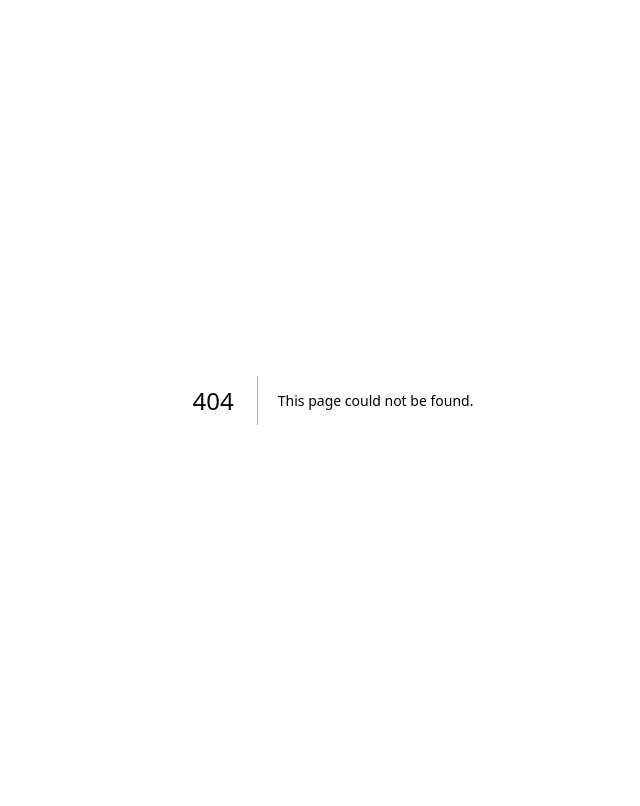
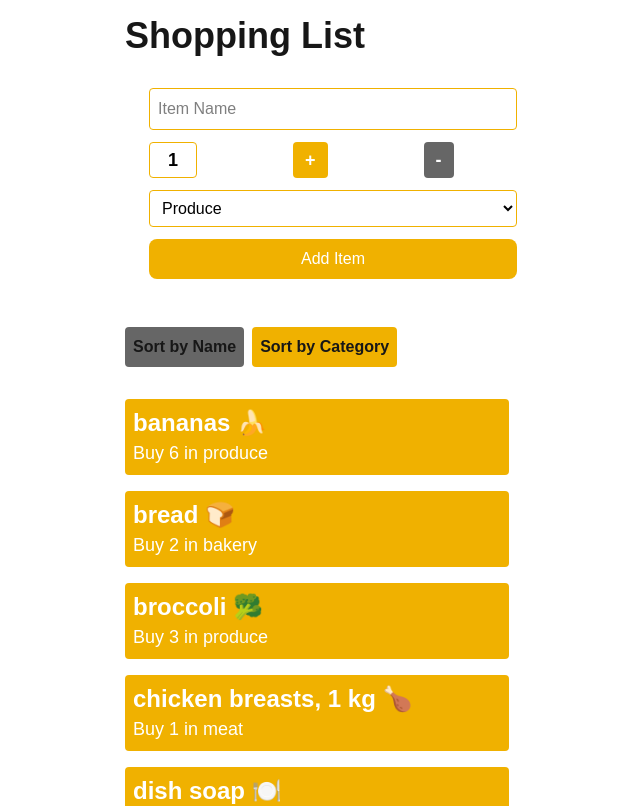
Before and after one commit to AbdullahDauda/cprg306-assignments, a Next.js app in the folder cprg306-assignments/: page /week-7 in a window 1280 px wide. Before the commit this address had no page. Shown: the top 806 px of the page, without its empty margins (307-947 px from the left). Built offline with nearby package versions, Linux system fonts and the light colour scheme.

Commit message:
Add week-7

```diff
--- a/cprg306-assignments/app/page.js
+++ b/cprg306-assignments/app/page.js
@@ -9,6 +9,7 @@ export default function Page() {
         <Link href="./week-4">Week 4 Assignment <br/></Link>
         <Link href="./week-5">Week 5 Assignment <br/></Link>
         <Link href="./week-6">Week 6 Assignment <br/></Link>
+        <Link href="./week-7">Week 7 Assignment <br/></Link>
     </main>
     );
 }
--- /dev/null
+++ b/cprg306-assignments/app/week-7/item-list.js
@@ -0,0 +1,68 @@
+'use client';
+
+import Item from "./item";
+import { useState } from "react";
+
+export default function ItemList({ items }) {
+
+    const [sortBy, setSortBy] = useState("name");
+
+
+
+    const sortedItems = [...items].sort((a, b) => {
+        if (sortBy == "name") {
+            return a.name.localeCompare(b.name);
+        }
+
+        else if (sortBy == "category" ) {
+            return a.category.localeCompare(b.category);
+        }
+
+        return 0;
+    });
+
+
+
+
+
+
+    return (
+        <div>
+            <div className="flex gap-2 mb-4">
+                    <button
+                    type="button"
+                    disabled={sortBy == "name"}
+                    onClick= {() => setSortBy("name")}
+                    className="p-2 my-4 rounded font-bold bg-yellow-500"
+                    >
+                        Sort by Name
+                    </button>
+
+                    <button
+                    type="button"
+                    disabled={sortBy == "category"}
+                    onClick= {() => setSortBy("category")}
+                    className="p-2 my-4 rounded font-bold bg-yellow-500"
+                    >
+                        Sort by Category
+                    </button>
+            </div>
+
+            <div>
+                <ul>
+                    {sortedItems.map(item => (
+                        <li key={item.id}>
+                            <Item
+                            name={item.name}
+                            quantity={item.quantity}
+                            category={item.category}
+                            />
+
+                        </li>
+                    ))}
+                </ul>
+            </div>
+        </div>
+    )
+
+}
--- /dev/null
+++ b/cprg306-assignments/app/week-7/item.js
@@ -0,0 +1,12 @@
+
+export default function Item({name, quantity, category}) {
+
+
+    return (
+    <ul className="bg-yellow-500 my-4 p-2 w-96 rounded">
+        <li className="text-white text-2xl font-bold"> {name} <br/> </li>
+        <li className="text-white text-lg"> Buy {quantity} in {category} </li>
+    </ul>
+    )
+
+}
--- /dev/null
+++ b/cprg306-assignments/app/week-7/items.json
@@ -0,0 +1,76 @@
+[
+    {
+        "id": "1h2GJKH12gkHG31h1H",
+        "name": "milk, 4 L 🥛",
+        "quantity": 1,
+        "category": "dairy"
+    },
+    {
+        "id": "2KJH3k2j3H1k2J3K1H",
+        "name": "bread 🍞",
+        "quantity": 2,
+        "category": "bakery"
+    },
+    {
+        "id": "3h2KJH3k2j3H1k2J3",
+        "name": "eggs, dozen 🥚",
+        "quantity": 2,
+        "category": "dairy"
+    },
+    {
+        "id": "4k2J3K1H2GJKH12gk",
+        "name": "bananas 🍌",
+        "quantity": 6,
+        "category": "produce"
+    },
+    {
+        "id": "5H1h1H2KJH3k2j3H",
+        "name": "broccoli 🥦",
+        "quantity": 3,
+        "category": "produce"
+    },
+    {
+        "id": "6H1k2J3K1H2GJKH1",
+        "name": "chicken breasts, 1 kg 🍗",
+        "quantity": 1,
+        "category": "meat"
+
+    },
+    {
+        "id": "7gkHG31h1H2KJH3k",
+        "name": "pasta sauce 🍝",
+        "quantity": 3,
+        "category": "canned goods"
+    },
+    {
+        "id": "8j3H1k2J3K1H2GJK",
+        "name": "spaghetti, 454 g 🍝",
+        "quantity": 2,
+        "category": "dry goods"
+    },
+    {
+        "id": "9H12gkHG31h1H2KJ",
+        "name": "toilet paper, 12 pack 🧻",
+        "quantity": 1,
+        "category": "household"
+    },
+    {
+        "id": "10H3k2j3H1k2J3K1",
+        "name": "paper towels, 6 pack 🧻",
+        "quantity": 1,
+        "category": "household"
+    },
+
+    {
+        "id": "11k2J3K1H2GJKH12",
+        "name": "dish soap 🍽️",
+        "quantity": 1,
+        "category": "household"
+    },
+    {
+        "id": "12GJKH12gkHG31h1",
+        "name": "hand soap 🧼",
+        "quantity": 4,
+        "category": "household"
+    }
+]
--- /dev/null
+++ b/cprg306-assignments/app/week-7/new-item.js
@@ -0,0 +1,104 @@
+'use client';
+
+import { useState } from "react";
+
+export default function NewItem({ onAddItem }) {
+
+    const [quantity, setQuantity] = useState(1);
+    const [name, setName] = useState("");
+    const [category, setCategory] = useState("produce");
+
+    function Increment() {
+        if (quantity < 20) {
+           setQuantity(quantity + 1)
+        }
+    }
+
+    function Decrement() {
+        if (quantity > 1) {
+            setQuantity(quantity - 1)
+        }
+    }
+
+    const handleSubmit = (event) => {
+        event.preventDefault();
+
+
+        const newItem = {
+            id: Math.random().toString(36).substring(2, 10) + Math.random().toString(36).substring(2, 10),
+            name,
+            quantity,
+            category,
+        };
+
+        onAddItem(newItem);
+        console.log(newItem);
+
+        setQuantity(1);
+        setName("");
+        setCategory("produce");
+    }
+
+
+
+    return (
+        <form onSubmit={handleSubmit} className="mx-auto my-4 gap-3 flex flex-col justify-content rounded text-black bg-white w-100 p-4 ">
+
+            {/*Name Field*/}
+            <input
+            type="text"
+            value= {name}
+            onChange={(e) => {
+                setName(e.target.value)
+            }}
+            required
+            placeholder="Item Name"
+            className="border border-yellow-500 rounded p-2"
+            ></input>
+
+            {/* Quantity Field */}
+            <div className="flex space-x-24 ">
+                <input
+                type="text"
+                className="text-black w-12 text-lg font-extrabold text-center border border-yellow-500 rounded"
+                value= {quantity}
+                onChange={(e) => {
+                    setQuantity(quantity);
+                }}
+                ></input>
+
+                <button type="button" disabled={quantity >= 20} className="px-3 py-1 rounded font-extrabold text-lg text-white bg-yellow-500 hover:bg-yellow-700" onClick = {Increment}>+</button>
+                <button type= "button" disabled={quantity <= 1} className="px-3 py-1 rounded font-extrabold text-lg text-white bg-yellow-500 hover:bg-yellow-700" onClick = {Decrement}>-</button>
+            </div>
+
+            {/* Category Field */}
+            <select
+            value= {category}
+            onChange={(e) => {
+                setCategory(e.target.value);
+            }}
+            className="border text-black border-yellow-500 rounded p-2"
+            >
+                <option value="produce">Produce</option>
+                <option value="dairy">Dairy</option>
+                <option value="bakery">Bakery</option>
+                <option value="meat">Meat</option>
+                <option value="frozen_foods">Frozen Foods</option>
+                <option value="canned_goods">Canned Goods</option>
+                <option value="dry_goods">Dry Goods</option>
+                <option value="beverages">Beverages</option>
+                <option value="snacks">Snacks</option>
+                <option value="household">Household</option>
+                <option value="others">Others</option>
+            </select>
+
+            <button
+            type="submit"
+            className="p-2 bg-yellow-500 text-white rounded-lg"
+            >
+                Add Item
+            </button>
+        </form>
+
+    )
+}
--- /dev/null
+++ b/cprg306-assignments/app/week-7/page.js
@@ -0,0 +1,27 @@
+'use client';
+
+import ItemList from "./item-list.js"
+import NewItem from "./new-item.js"
+import itemsData from "./items.json"
+import { useState } from "react"
+
+
+export default function Page() {
+
+    const [items, setItems] = useState(itemsData)
+
+    const handleAddItem = (newItem) => {
+        setItems([...items, newItem])
+    }
+    return (
+
+
+    <main className="mx-auto max-w-md p-4">
+        <h1 className="text-4xl font-bold">Shopping List</h1>
+
+        <NewItem onAddItem = {handleAddItem}/>
+
+        <ItemList items={items} />
+    </main>
+    )
+}
```
